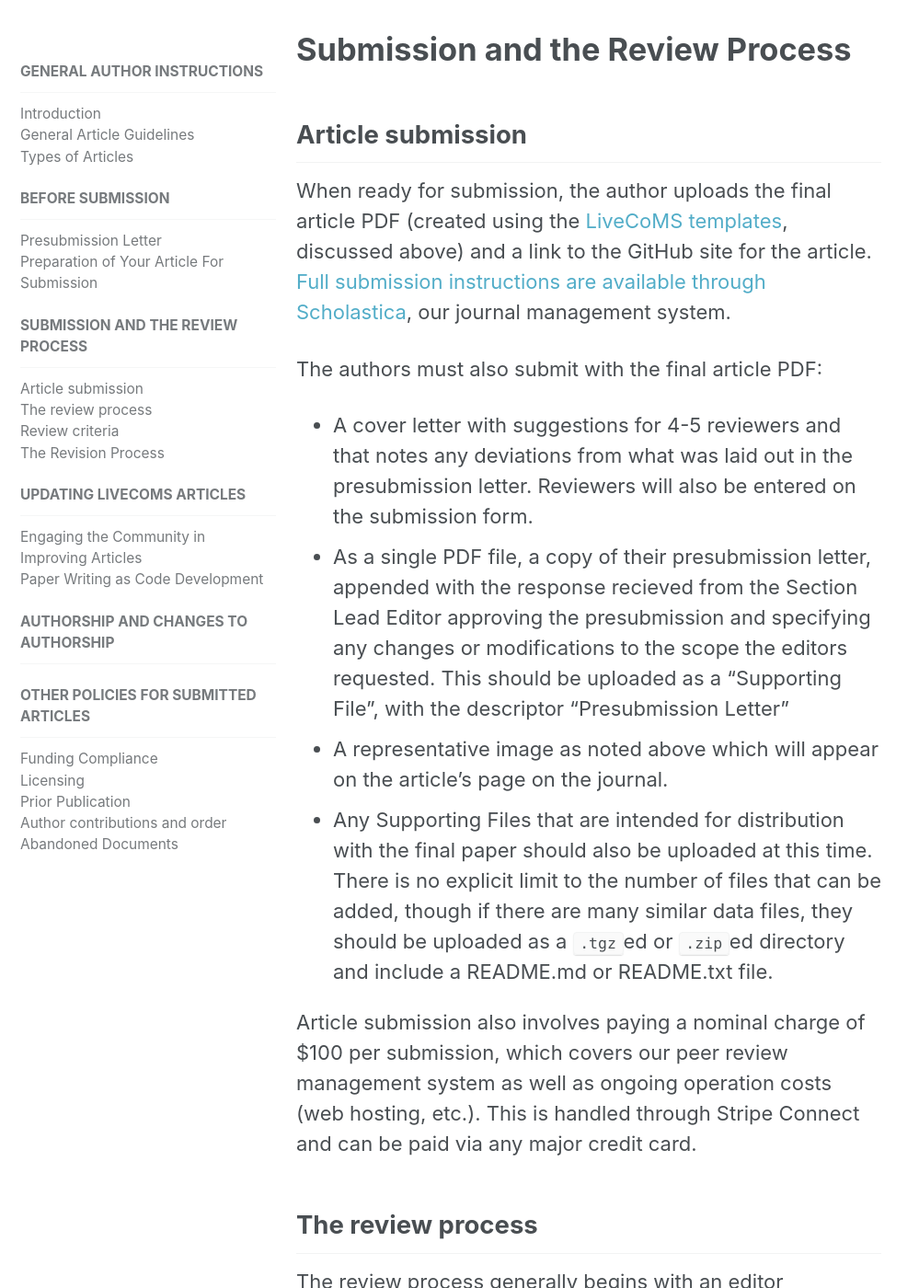
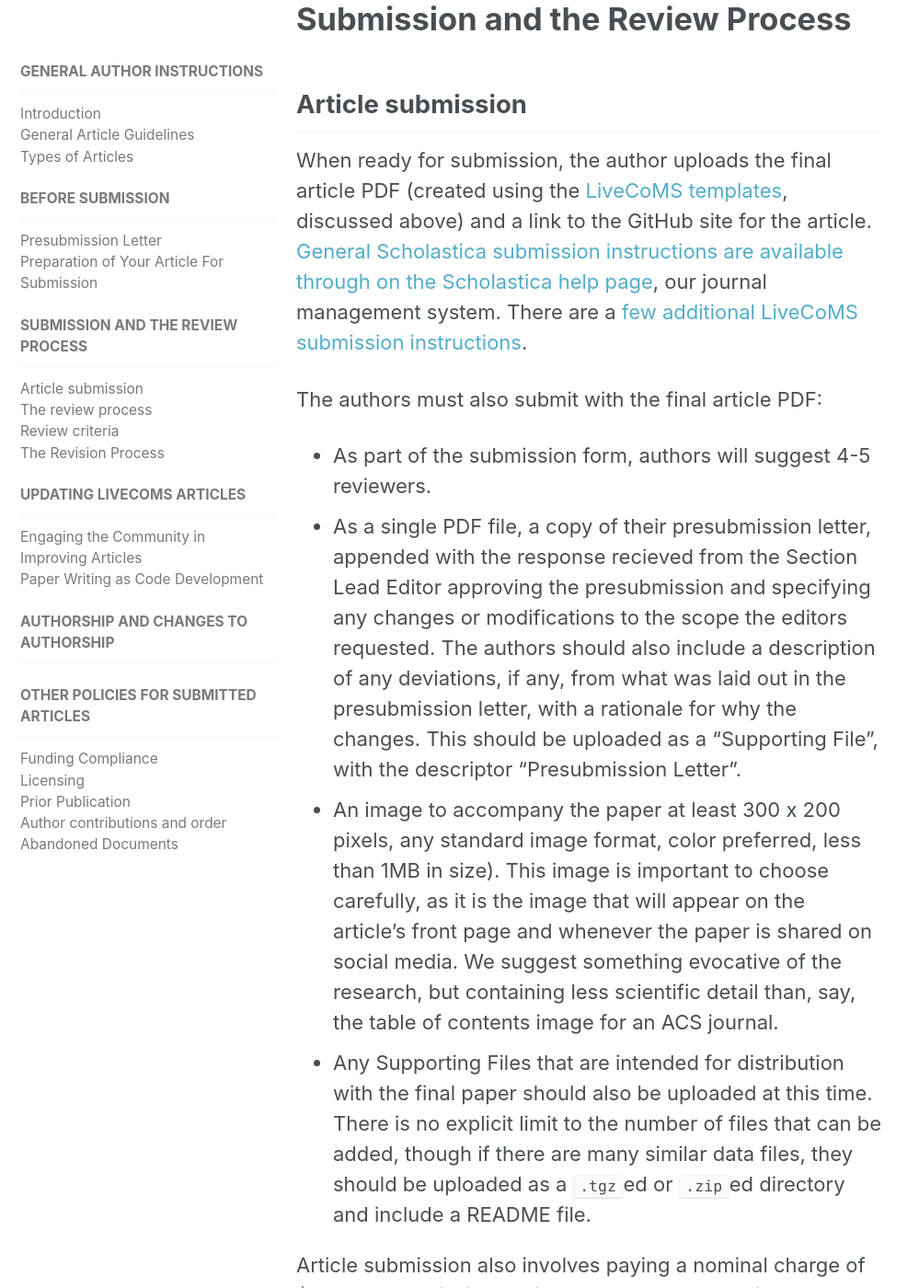
Before and after one commit to livecomsjournal/livecomsjournal.github.io, a Jekyll site: the page built from _author_instructions/01_policies.md, in a window 1280 px wide and 1400 px high, scrolled down 9907 px. Shown: the whole window at 92% size, without its empty margins (0-999 px from the left). Built offline with Jekyll 4.4.1, drawn with Linux system fonts in a browser that asks for light colours; some of the changed text lies outside the part shown.

Commit message:
Synchronize the github.io site for submission

```diff
--- a/_author_instructions/01_policies.md
+++ b/_author_instructions/01_policies.md
@@ -166,15 +166,14 @@ Posting to a preprint server can be done at any time prior to submission.
 ## Article submission
 
 When ready for submission, the author uploads the final article PDF (created using the [LiveCoMS templates](https://github.com/livecomsjournal/article_templates), discussed above) and a link to the GitHub site for the article.
-[Full submission instructions are available through Scholastica](http://help.scholasticahq.com/customer/portal/articles/1218626), our journal management system.
+[General Scholastica submission instructions are available through on the Scholastica help page](http://help.scholasticahq.com/customer/portal/articles/1218626), our journal management system. There are a [few additional LiveCoMS submission instructions](http://www.livecomsjournal.org/for-authors).
 
 The authors must also submit with the final article PDF:
 
-  * A cover letter with suggestions for 4-5 reviewers and that notes any deviations from what was laid out in the presubmission letter.  Reviewers will also be entered on the submission form.
-  * As a single PDF file, a copy of their presubmission letter, appended with the response recieved from the Section Lead Editor approving the presubmission and specifying any changes or modifications to the scope the editors requested.
-This should be uploaded as a "Supporting File", with the descriptor "Presubmission Letter"
-  * A representative image as noted above which will appear on the article's page on the journal.
-  * Any Supporting Files that are intended for distribution with the final paper should also be uploaded at this time. There is no explicit limit to the number of files that can be added, though if there are many similar data files, they should be uploaded as a `.tgz`ed or `.zip`ed directory and include a README.md or README.txt file.
+  * As part of the submission form, authors will suggest 4-5 reviewers.
+  * As a single PDF file, a copy of their presubmission letter, appended with the response recieved from the Section Lead Editor approving the presubmission and specifying any changes or modifications to the scope the editors requested. The authors should also include a description of any deviations, if any, from what was laid out in the presubmission letter, with a rationale for why the changes. This should be uploaded as a "Supporting File", with the descriptor "Presubmission Letter".
+  * An image to accompany the paper at least 300 x 200 pixels, any standard image format, color preferred, less than 1MB in size). This image is important to choose carefully, as it is the image that will appear on the article's front page and whenever the paper is shared on social media. We suggest something evocative of the research, but containing less scientific detail than, say, the table of contents image for an ACS journal.
+  * Any Supporting Files that are intended for distribution with the final paper should also be uploaded at this time. There is no explicit limit to the number of files that can be added, though if there are many similar data files, they should be uploaded as a `.tgz`ed or `.zip`ed directory and include a README file.
 
 Article submission also involves paying a nominal charge of $100 per submission, which covers our peer review management system as well as ongoing operation costs (web hosting, etc.).
 This is handled through Stripe Connect and can be paid via any major credit card.
```
Also changed, not shown: other parts of _author_instructions/01_policies.md (+1 -1 lines).
